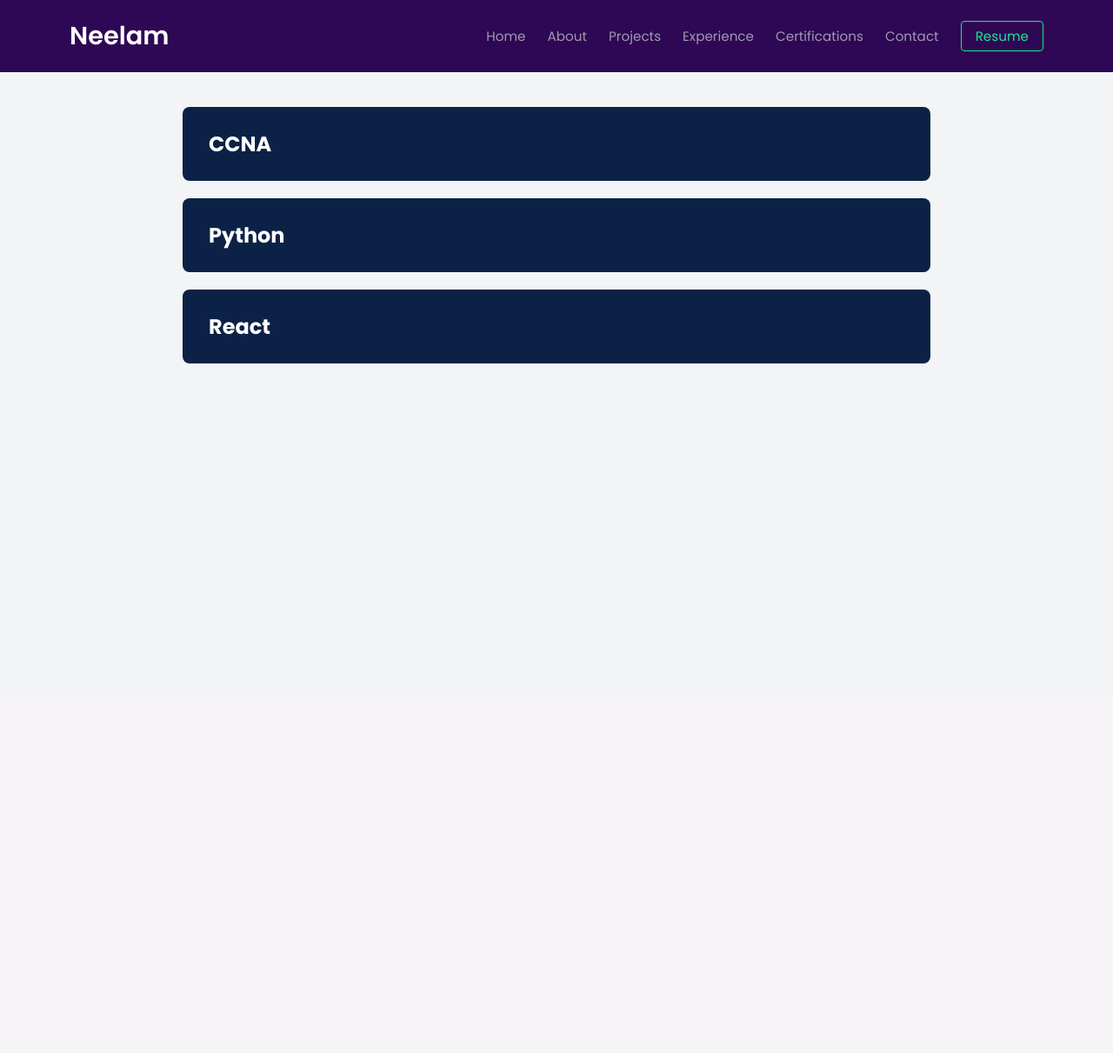
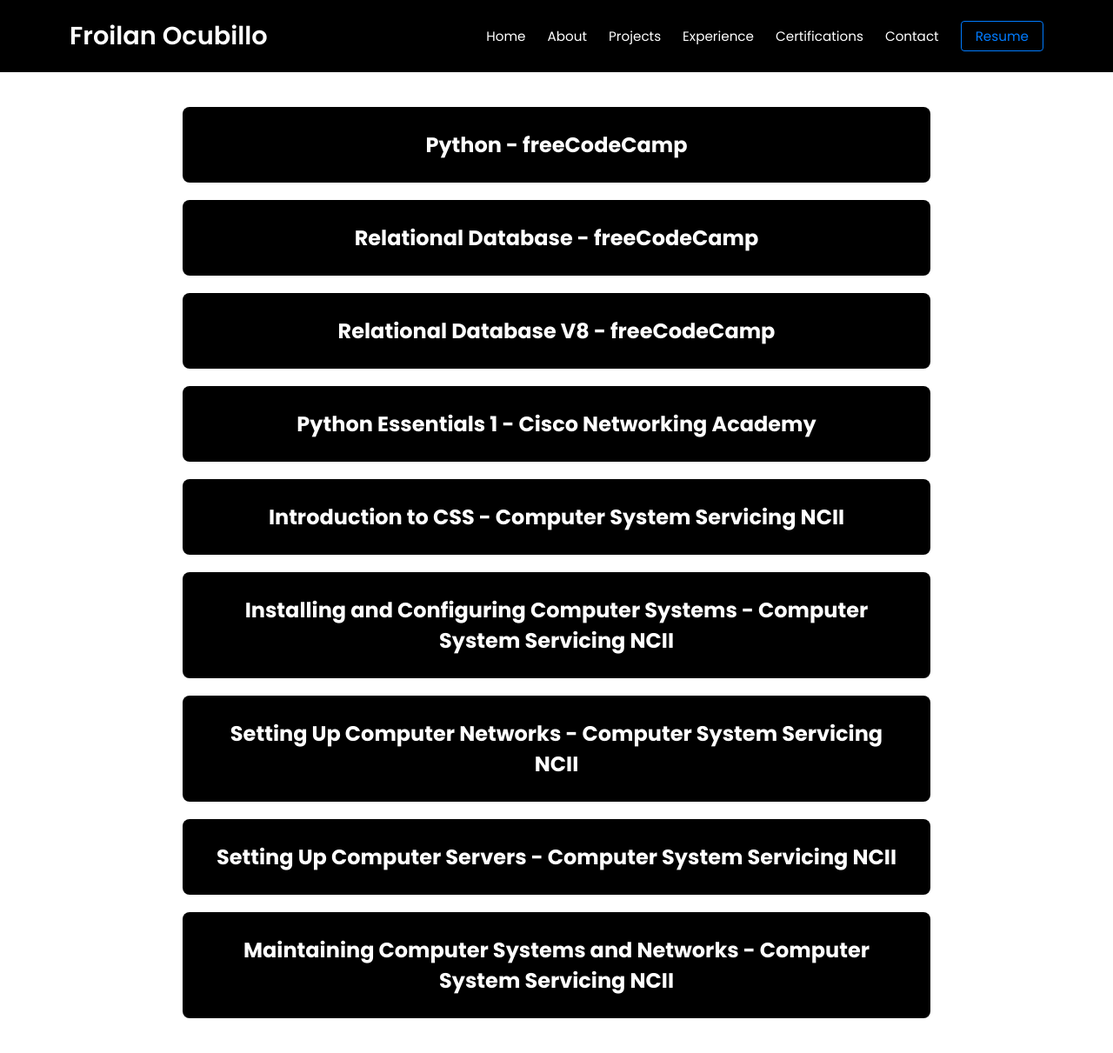
Before and after one commit to ocubillofroilan-dev/my-Portfolio, a Django app: page /certificate/ in a window 1280 px wide. Shown: the whole page at 87% size. Before the commit the page ends 418 px from the top, so only its background shows below. Run offline with Django 5.2, Linux system fonts and the light colour scheme.

Commit message:
Konting konti nalang

```diff
--- a/myportfolio/resume/static/css/style.css
+++ b/myportfolio/resume/static/css/style.css
@@ -5,8 +5,8 @@
 }
 
 body {
-  background-color: #f3f4f6; /* Dark violet/purple background */
-  color: #1f2937;
+  background-color: #ffffff; /* Dark violet/purple background */
+  color: #000000;
   font-family: 'Poppins', system-ui, -apple-system, sans-serif;
   min-height: 100vh;
 }
@@ -22,7 +22,7 @@
   justify-content: space-between;
   align-items: center;
   padding: 20px 80px;
-  background-color: #2e0854;
+  background-color: #000000;
 }
 
 .nav-logo a {
@@ -39,20 +39,20 @@
 }
 
 .nav-links a {
-  color: #a099b2;
+  color: #ffffff;
   font-size: 0.95rem;
   transition: color 0.2s ease;
 }
 
 .nav-links a:hover {
-  color: #20e394; /* Green active/hover color */
+  color: #007bff; /* Green active/hover color */
 }
 
 .btn-resume {
-  border: 1px solid #20e394;
+  border: 1px solid #007bff;
   padding: 6px 16px;
   border-radius: 4px;
-  color: #20e394 !important;
+  color: #007bff !important;
 }
 
 /* --- HERO / HOME --- */
@@ -228,7 +228,7 @@
 }
 
 .dark-card {
-  background-color: #0b2246; /* Deep blue card background */
+  background-color: #000000; /* Deep blue card background */
   padding: 25px 30px;
   border-radius: 8px;
 }
@@ -310,3 +327,59 @@
   cursor: pointer;
   font-weight: 600;
 }
+/* Card Link Wrapper */
+a.dark-card-link {
+  text-decoration: none !important;
+  color: inherit !important;
+  display: block !important;
+}
+
+/* Base Card Transition */
+.dark-card {
+  transition: transform 0.25s ease, background-color 0.25s ease, border-color 0.25s ease, box-shadow 0.25s ease !important;
+  cursor: pointer !important;
+  border: 1px solid transparent; /* Keeps border layout stable */
+}
+
+/* Hover Effect Trigger */
+a.dark-card-link:hover .dark-card {
+  background-color: #007bff !important; /* Lighter blue */
+  transform: translateY(-6px) !important; /* Lifts the card */
+  border-color: #000000 !important;      /* Green border */
+  box-shadow: 0 10px 20px rgba(0, 0, 0, 0.3) !important;
+}
+/* Reduce bottom margin for form groups */
+.form-group {
+  margin-bottom: 12px; /* Reduced space between input sections */
+}
+
+/* Make sure the last form group (Your Message) has no extra bottom margin */
+.form-group:last-of-type {
+  margin-bottom: 15px; /* Tighter spacing right before the submit button */
+}
+
+/* Blue Submit Button Styling */
+.btn-submit {
+  width: 100%;
+  padding: 12px 20px;
+  background-color: #007bff;        /* Vibrant modern blue */
+  color: #ffffff;                   /* Crisp white text */
+  font-size: 1rem;
+  font-weight: 600;
+  border: none;
+  border-radius: 6px;
+  cursor: pointer;
+  transition: all 0.3s ease;
+  letter-spacing: 0.5px;
+}
+
+/* Hover and active states for the blue button */
+.btn-submit:hover {
+  background-color: #0056b3;        /* Slightly darker blue on hover */
+  transform: translateY(-2px);      /* Subtle lift animation */
+  box-shadow: 0 4px 12px rgba(0, 123, 255, 0.3); /* Soft blue glow */
+}
+
+.btn-submit:active {
+  transform: translateY(0);
+}
--- a/myportfolio/resume/templates/certificate.html
+++ b/myportfolio/resume/templates/certificate.html
@@ -2,14 +2,51 @@
 
 {% block content1 %}
 <div class="list-container">
+  <a href="https://www.freecodecamp.org/certification/froilan_ocubillo/python-v9" target="_blank" class="dark-card-link">
     <div class="dark-card single-title">
-    <h3>CCNA</h3>
+      <h3 align="center">Python - freeCodeCamp</h3>
     </div>
+  </a>
+    <a href="https://www.freecodecamp.org/certification/froilan_ocubillo/relational-databases-v9" target="_blank" class="dark-card-link">
     <div class="dark-card single-title">
-    <h3>Python</h3>
+      <h3 align="center">Relational Database - freeCodeCamp</h3>
     </div>
+  </a>
+    <a href="https://www.freecodecamp.org/certification/froilan_ocubillo/relational-database-v8" target="_blank" class="dark-card-link">
     <div class="dark-card single-title">
-    <h3>React</h3>
+      <h3 align="center">Relational Database V8 - freeCodeCamp</h3>
     </div>
+  </a>
+    <a href="https://www.credly.com/earner/earned/badge/a64bc82e-b33c-4a70-a61b-082b8911e499" target="_blank" class="dark-card-link">
+    <div class="dark-card single-title">
+      <h3 align="center">Python Essentials 1 - Cisco Networking Academy</h3>
     </div>
+  </a>
+    <a href="https://e-tesda.gov.ph/mod/customcert/view.php?id=41351&downloadown=1" target="_blank" class="dark-card-link">
+    <div class="dark-card single-title">
+      <h3 align="center">Introduction to CSS - Computer System Servicing NCII</h3>
+    </div>
+  </a>
+    <a href="https://e-tesda.gov.ph/mod/customcert/view.php?id=41354&downloadown=1" target="_blank" class="dark-card-link">
+    <div class="dark-card single-title">
+      <h3 align="center">Installing and Configuring Computer Systems - Computer System Servicing NCII</h3>
+    </div>
+  </a>
+    <a href="https://e-tesda.gov.ph/mod/customcert/view.php?id=41355&downloadown=1" target="_blank" class="dark-card-link">
+    <div class="dark-card single-title">
+      <h3 align="center">Setting Up Computer Networks - Computer System Servicing NCII</h3>
+    </div>
+  </a>
+    </a>
+    <a href="https://e-tesda.gov.ph/mod/customcert/view.php?id=41356&downloadown=1" target="_blank" class="dark-card-link">
+    <div class="dark-card single-title">
+      <h3 align="center">Setting Up Computer Servers - Computer System Servicing NCII</h3>
+    </div>
+  </a>
+    <a href="https://e-tesda.gov.ph/mod/customcert/view.php?id=41359&downloadown=1" target="_blank" class="dark-card-link">
+    <div class="dark-card single-title">
+      <h3 align="center">Maintaining Computer Systems and Networks - Computer System Servicing NCII</h3>
+    </div>
+  </a>
+
 {% endblock content1 %}
--- a/myportfolio/resume/templates/home.html
+++ b/myportfolio/resume/templates/home.html
@@ -8,8 +8,8 @@
   </div>
 
   <p class="greeting">Hi, my name is</p>
-  <h1 class="main-title">Neelam Choudhary</h1>
-  <h2 class="sub-title">I'm YouTuber</h2>
+  <h1 class="main-title">Froilan De Leon Ocubillo</h1>
+  <h2 class="sub-title">Computer Engineer</h2>
 
   <div class="social-icons">
     <a href="https://www.linkedin.com/in/neelam-choudhary-4a93a455/" target="_blank" class="social-btn linkedin"><i class="fab fa-linkedin-in"></i></a>
--- a/myportfolio/resume/templates/navbar.html
+++ b/myportfolio/resume/templates/navbar.html
@@ -1,6 +1,6 @@
 <nav class="navbar">
   <div class="nav-logo">
-    <a href="{% url 'home' %}">Neelam</a>
+    <a href="{% url 'home' %}">Froilan Ocubillo</a>
   </div>
   <ul class="nav-links">
     <li><a href="{% url 'home' %}">Home</a></li>
--- a/myportfolio/resume/views.py
+++ b/myportfolio/resume/views.py
@@ -54,12 +54,12 @@
 
 def experience(request):
     experience=[
-        {"company":"ABC",
-         "position":"python developer"},
-        {"company":"ABC2",
-         "position":"python developer2"},
-        {"company":"ABC3",
-         "position":"python developer3"}
+        {"company":"Nextvas | Los Banos, Laguna",
+         "position":"Healthcare Customer Service Representative"},
+        {"company":"Furukawa Automotive Systems LIMA Phils., Inc. | Lipa City, Batangas ",
+         "position":"Engineer Office Personnel (On-the-Job Training)"},
+        {"company":"Telay Store 888 | Masapang, Laguna",
+         "position":"Store Staff & Cashier"}
     ]
     return render (request,"experience.html",{"experience":experience})
 
```
Also changed, not shown: other parts of myportfolio/resume/static/css/style.css (+24 -7 lines), myportfolio/resume/templates/about.html (+4 -4 lines), myportfolio/resume/templates/contact.html (+7 -5 lines). Lines whose indentation alone changed are shown as unchanged.
